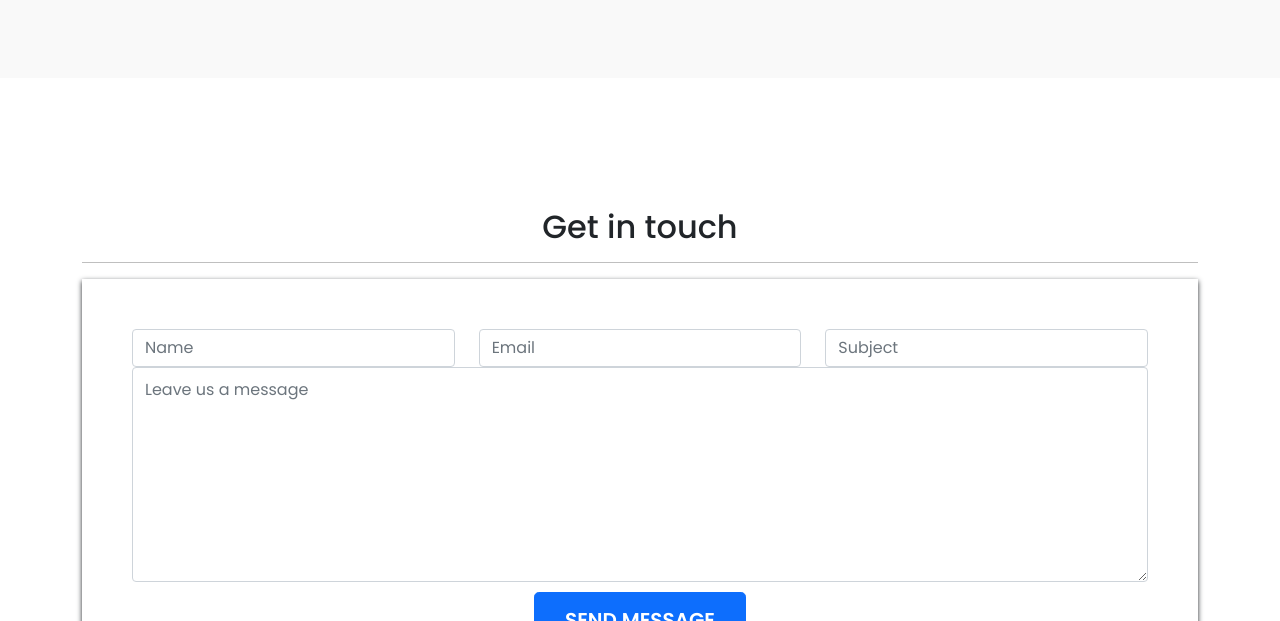
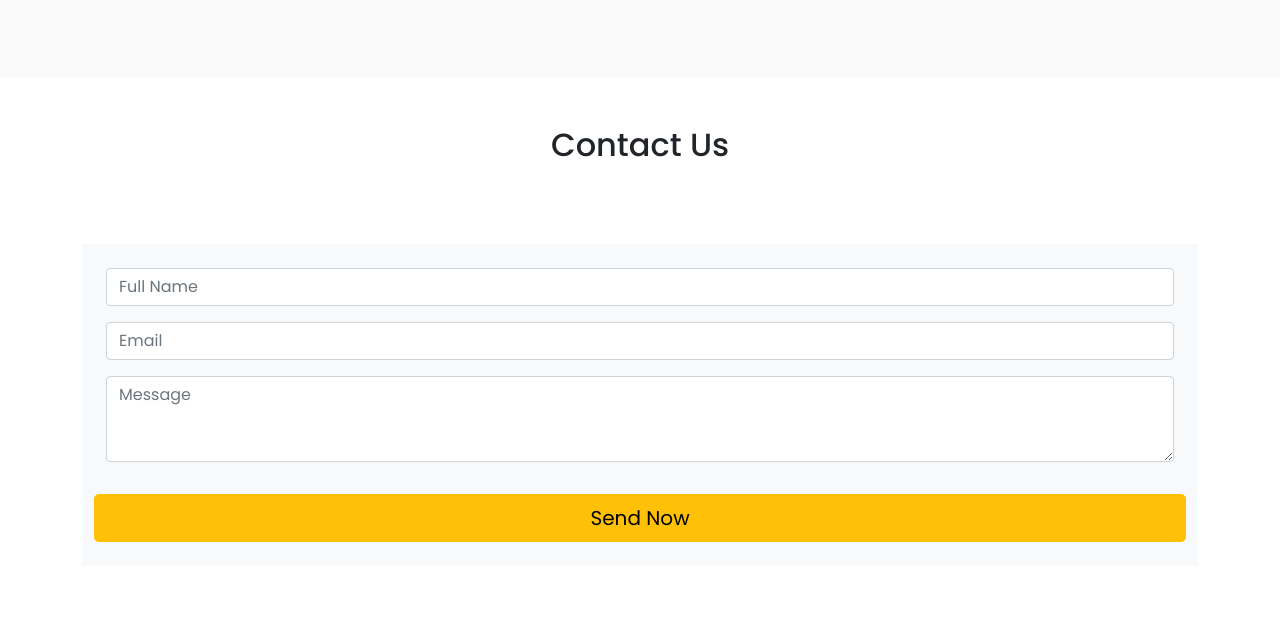
Before and after one commit to Balaji91221/VTECH, a plain HTML site: page index.html in a window 1280 px wide. Shown: the part 2179-2800 px from the top of the page. After the commit the page ends 2769 px from the top, so only its background shows below. Drawn offline with nearby package versions, Linux system fonts and the light colour scheme.

Commit message:
contact form changed

```diff
--- a/index.html
+++ b/index.html
@@ -90,7 +90,7 @@
 
 <!-- about vtech -->
 <div id="home">
-  <h2 class="heading">Main Content</h2>
+  <h2 class="heading">VTEC</h2>
   <hr style="color: black" class="colored" />
    <div class="home-block">
 
@@ -201,77 +201,47 @@
         <img class="modal-content" id="modalImg">
         <div id="caption"></div>
       </div>
-      <section id="contact" class="contact-section">
-        <div class="container">
-          <div class="section-intro text-center">
-            <h2>Get in touch</h2>
-            <hr style="color: #000" class="colored" />
+      <section id="contact" class="">
+        <div class="container mt-5 mb-5">
+            <div class="row">
+                <div class="col-md-12">
+                    <div class="section-header text-center pb-5">
+                        <h2>Contact Us</h2>
 
-          </div>
-          <form
-            class="text-center"
-            name="contact-form"
-            id="contactForm"
-            action="#"
-            method="POST"
-          >
-            <div class="row">
-              <div class="col-sm-4">
-                <div class="form-group">
-                  <label class="sr-only" for="name">Name</label>
-                  <input
-                    type="text"
-                    name="name"
-                    class="form-control"
-                    id="name"
-                    placeholder="Name"
-                    required
-                  />
+                    </div>
                 </div>
-              </div>
-              <div class="col-sm-4">
-                <div class="form-group">
-                  <label class="sr-only" for="email">Email</label>
-                  <input
-                    type="email"
-                    name="email"
-                    class="form-control"
-                    id="email"
-                    placeholder="Email"
-                    required
-                  />
-                </div>
-              </div>
-              <div class="col-sm-4">
-                <div class="form-group">
-                  <label class="sr-only" for="subject">Subject</label>
-                  <input
-                    type="text"
-                    name="subject"
-                    class="form-control"
-                    id="subject"
-                    placeholder="Subject"
-                    required
-                  />
-                </div>
-              </div>
             </div>
-            <div class="form-group">
-              <label class="sr-only" for="message">Message</label>
-              <textarea
-                name="message"
-                class="form-control"
-                id="message"
-                placeholder="Leave us a message"
-                required
-              ></textarea>
-            </div>
-            <button type="submit" name="submit" class="btn btn-primary btn-lg">
-              send message
-            </button>
-          </form>
-        </div>
+			<div class="row m-0">
+				<div class="col-md-12 p-0 pt-4 pb-4">
+					<form action="#" class="bg-light p-4 m-auto">
+						<div class="row">
+							<div class="col-md-12">
+								<div class="mb-3">
+									<input class="form-control" placeholder="Full Name" required="" type="text">
+								</div>
+							</div>
+							<div class="col-md-12">
+								<div class="mb-3">
+									<input class="form-control" placeholder="Email" required="" type="email">
+								</div>
+							</div>
+							<div class="col-md-12">
+								<div class="mb-3">
+									<textarea class="form-control" placeholder="Message" required="" rows="3"></textarea>
+								</div>
+							</div><button class="btn btn-warning btn-lg btn-block mt-3" type="button">Send Now</button>
+						</div>
+					</form>
+				</div>
+			</div>
+		</div>
       </section>
+      <!-- contact ends -->
+      <!-- footer starts -->
+
+      <!-- footer ends -->
+
+
 
 
 
--- a/style.css
+++ b/style.css
@@ -2,10 +2,14 @@
 
 * {
   font-family: "Poppins", sans-serif;
+  margin: 0;
 }
 html {
   scroll-behavior: smooth;
+
+    height: 100%;
 }
+
 body {
   background: f1fbff;
 }
@@ -252,26 +256,7 @@ body {
   cursor: pointer;
 }
 
-/* contct */
-.contact-section {
-  padding: 130px 0;
-}
 
-#contactForm {
-  box-shadow: 0 2px 5px;
-  padding: 50px;
-}
-
-#contactForm textarea {
-  min-height: 215px;
-  padding: 10px 12px;
-}
-#contactForm .btn {
-  margin-top: 10px;
-  padding: 12px 30px;
-  font-weight: 600;
-  text-transform: uppercase;
-}
 
 @media screen and (max-width: 768px) {
   .carousel_2 img {
@@ -292,14 +277,8 @@ body {
   .carousel-caption p {
     width: 100%;
   }
-  .container-contact {
-    width: 90%;
-    padding: 30px 40px 40px 35px;
-  }
-  .container-contact .content .right-side {
-    width: 75%;
-    margin-left: 55px;
-  }
+
+
 }
 
 @media only screen and (max-width: 767px) {
@@ -327,27 +306,7 @@ body {
     line-height: 1.6;
     font-size: 12px;
   }
-  .container-contact {
-    margin: 40px 0;
-    height: 100%;
-  }
-  .container-contact .content {
-    flex-direction: column-reverse;
-  }
-  .container-contact .content .left-side {
-    width: 100%;
-    flex-direction: row;
-    margin-top: 40px;
-    justify-content: center;
-    flex-wrap: wrap;
-  }
-  .container-contact .content .left-side::before {
-    display: none;
-  }
-  .container-contact .content .right-side {
-    width: 100%;
-    margin-left: 0;
-  }
+
   #myModal {
     height: 100vh;
     padding-top: 50px;
```
